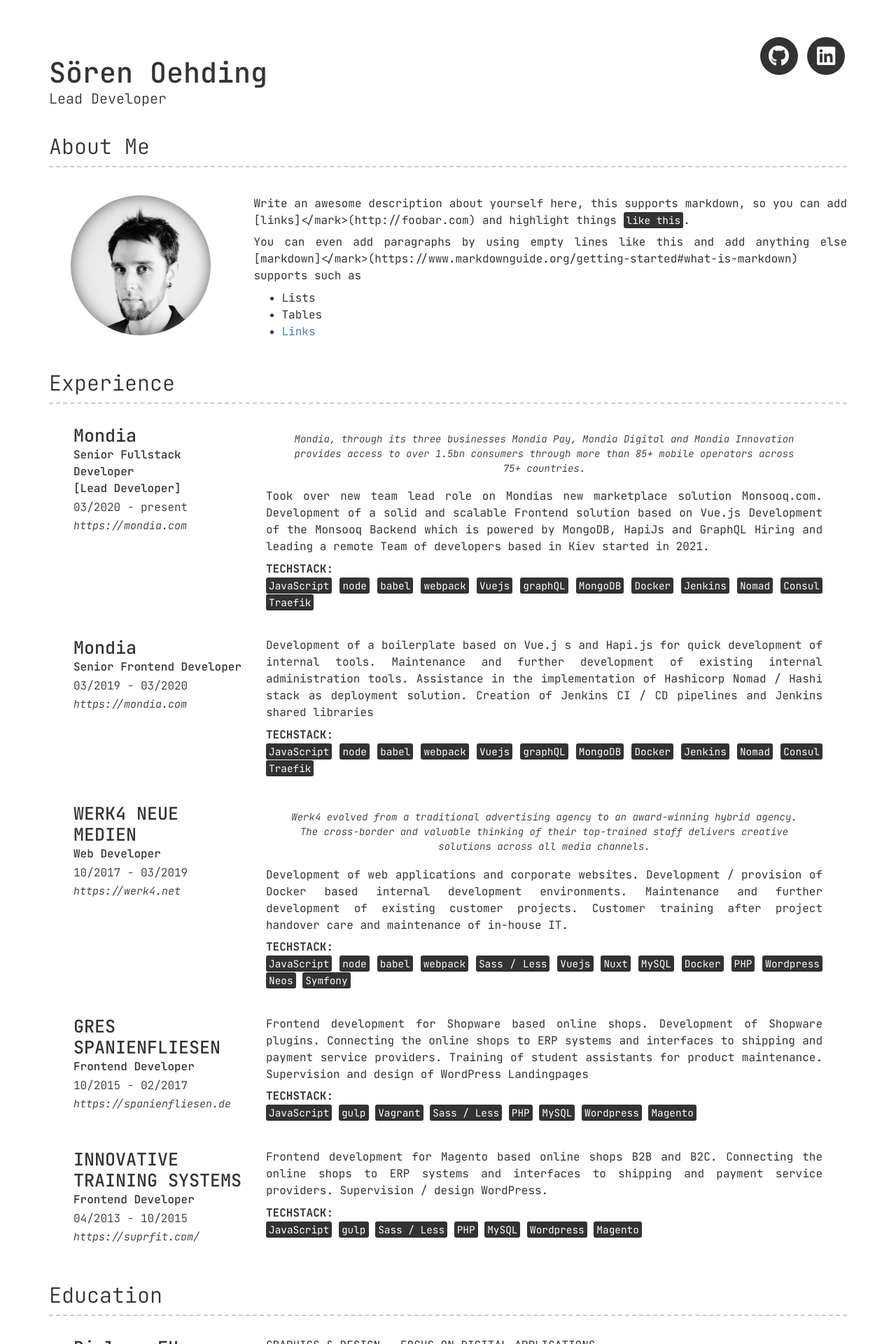
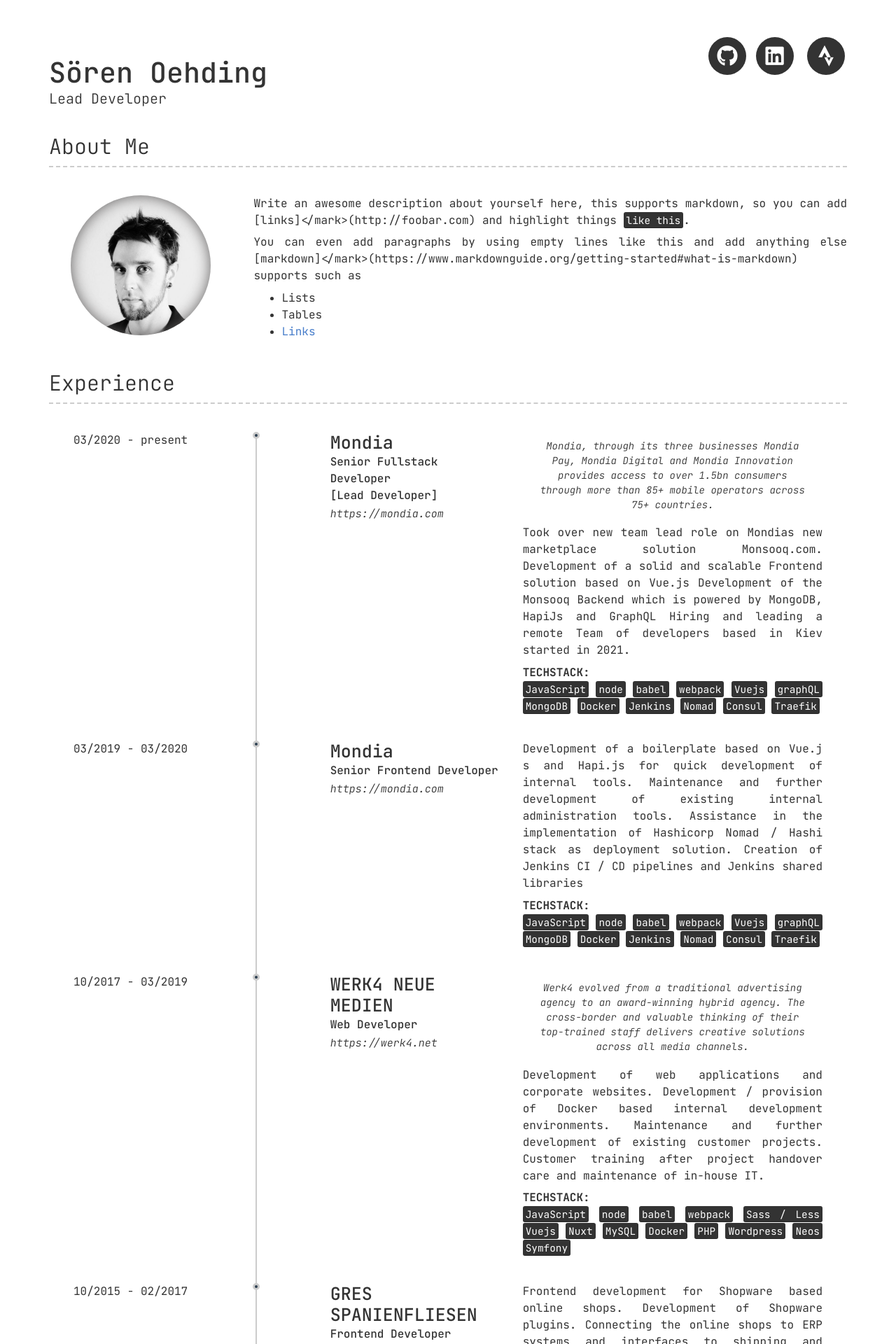
Before and after one commit to s-oehding/cv, a Jekyll site: the page built from index.md, in a window 1280 px wide. Shown: the top 1920 px of the page at 70% size. Built offline with Jekyll 4.4.1, drawn with Linux system fonts in a browser that asks for light colours; nearby versions of some CDN libraries; some of the changed text lies outside the part shown.

Commit message:
[Update] added timeline layout and other small updates

```diff
--- a/_config.yml
+++ b/_config.yml
@@ -35,9 +35,9 @@ linkedin_username: soehding
 
 # Additional icon links
 additional_links:
-# - title: another link
-#   icon: font awesome brand icon name (eg. fab fa-twitter) (https://fontawesome.com/icons?d=gallery&s=brands&m=free)
-#   url: Link url (eg. https://google.com)
+  - title: Strava
+    icon: fa-brands fa-strava
+    url: https://www.strava.com/athletes/31512898
 
 # Google Analytics and Tag Manager
 # Using more than one of these may cause issues with reporting
@@ -77,7 +77,7 @@ content:
   #   description: | # this will include new lines to allow paragraphs
   #     Description about the work on/with the project
   - title: Experience
-    layout: list
+    layout: timeline
     content:
       - layout: left
         title: Mondia
@@ -162,7 +162,7 @@ content:
           <mark>JavaScript</mark> <mark>gulp</mark> <mark>Sass / Less</mark>
           <mark>PHP</mark> <mark>MySQL</mark> <mark>Wordpress</mark> <mark>Magento</mark>
   - title: Education
-    layout: list
+    layout: timeline
     content:
       - layout: top-left
         title: Diploma FH Nordhessen
@@ -184,10 +184,21 @@ content:
     content: | # this will include new lines to allow paragraphs
       This is where you can write a little more about yourself. You could title this section **Interests** and include some of your other interests.
 
-      Or you could title it **Skills** and write a bit more about things that make you more desirable, like *leadership* or *teamwork*
+      Or you could title it **Skills** and write a bit more about things that make you more desirable, like *leadership* or *teamwork*<br>
 
+      <div class="row">
+        <div class="col-xs-12 col-md-6 content">
+          <p>
+          This is where you can write a little more about yourself. You could title this section **Interests** and include some of your other interests.
+          Or you could title it **Skills** and write a bit more about things that make you more desirable, like *leadership* or *teamwork*<br>
+          </p>
+        </div>
+        <div class="col-xs-12 col-md-6">
+          <iframe height='auto' width='100%' style="min-height: 450px" frameborder='0' allowtransparency='true' scrolling='no' src='https://www.strava.com/athletes/31512898/latest-rides/7dee0c0f16d353e312cf41df8ab76c4f43387085'></iframe>
+        </div>
+      </div>
 # Footer
-footer_show_references: true
+footer_show_references: false
 # references_title: References on request (Override references text)
 
 # Build settings
--- a/_includes/head.html
+++ b/_includes/head.html
@@ -5,6 +5,8 @@
 
   <title>{{ site.name }} | {{ site.title }}</title>
   {%- seo title=false -%}
+
+  <script src="https://kit.fontawesome.com/072e434630.js" crossorigin="anonymous"></script>
 
   <link rel="stylesheet" href="{{ '/assets/main.css' | relative_url }}">
   <link rel="shortcut icon" type="image/x-icon" href="{{ site.favicon | default: '/assets/favicon.ico' | relative_url }}">
--- a/_includes/section-list.html
+++ b/_includes/section-list.html
@@ -1,6 +1,6 @@
 {% for item in include.content %}
   <div class="row clearfix layout layout-{{item.layout | default: 'left'}} border-{{item.border | default: 'no'}}">
-    <div class="col-xs-12 col-sm-4 col-md-3 col-print-12 details">
+    <div class="col-xs-12 col-sm-5 col-md-4 col-print-12 details">
       <h4 id="{{ item.title | slugify }}">{{ item.title }}</h4>
       {%- if item.sub_title -%}<p><b>{{ item.sub_title }}</b></p>{%- endif -%}
       {%- if item.caption -%}<p>{{ item.caption }}</p>{%- endif -%}
@@ -19,7 +19,7 @@
         {% endfor %}
       </p>
     </div>
-    <div class="col-xs-12 col-sm-8 col-md-9 col-print-12 content">
+    <div class="col-xs-12 col-sm-7 col-md-8 col-print-12 content">
       {%- if item.quote -%}
         <p class="quote">{{ item.quote }}</p>
       {%- endif -%}
--- a/_includes/timeline.html
+++ b/_includes/section-timeline.html
@@ -1,11 +1,10 @@
 {% for item in include.content %}
   <div class="row clearfix layout layout-{{item.layout | default: 'left'}} border-{{item.border | default: 'no'}}">
-    <div class="col-xs-12 col-sm-2 col-md-3 col-print-12 daterange">
+    <div class="col-xs-4 col-sm-5 col-md-3 col-print-12 daterange">
       {%- if item.caption -%}<p>{{ item.caption }}</p>{%- endif -%}
     </div>
-    <div class="col-xs-1 timeline-item">
-    </div>
-    <div class="col-xs-12 col-sm-4 col-md-3 col-print-12 details">
+    <div class="col-md-1 hidden-sm hidden-xs timeline-item"> </div>
+    <div class="col-xs-6 col-sm-6 col-md-3 col-print-12 details">
       <h4 class="" id="{{ item.title | slugify }}">{{ item.title }}</h4>
       {%- if item.sub_title -%}<p><b>{{ item.sub_title }}</b></p>{%- endif -%}
       <!-- {%- if item.caption -%}<p>{{ item.caption }}</p>{%- endif -%} -->
@@ -24,7 +23,7 @@
         {% endfor %}
       </p>
     </div>
-    <div class="col-xs-12 col-sm-8 col-md-9 col-print-12 content">
+    <div class="col-xs-12 col-sm-12 col-md-5 col-print-12 content">
       {%- if item.quote -%}
         <p class="quote">{{ item.quote }}</p>
       {%- endif -%}
--- a/_sass/timeline.scss
+++ b/_sass/timeline.scss
@@ -15,8 +15,7 @@ $timeline-bullet-width: .7em; // Diameter of the bullet point on the timeline.
 }
 
 .timeline-item {
-  margin-bottom: 2em;
-  margin-left: 2em;
+  margin-bottom: -3rem;
 
   h3 {
     font-size: 1em;
@@ -27,41 +26,54 @@ $timeline-bullet-width: .7em; // Diameter of the bullet point on the timeline.
 
 
   }
+
+  border-left: solid 2px #ccc;
+
   &::before {
-    content: "";
-    position: absolute;
-    left: -#{$timeline-left-padding + $timeline-bullet-width / 2};
-    background-color: $color-timeline;
-    width: $timeline-bullet-width;
-    height: $timeline-bullet-width;
+    content: '';
+    position: relative;
+    width: 10px;
+    height: 10px;
+    display: flex;
+    border: 3px solid #ccc;
     border-radius: 50%;
-    transform: translate(-#{$timeline-line-width / 2}, .2em);
+    background-color: #2c3e50;
+    /* top: 10px; */
+    left: -21px;
   }
+  // &::after {
+  //     content: '';
+  //     position: absolute;
+  //     border: solid 8px;
+  //     border-color: transparent #ccc transparent transparent;
+  //     top: 10px;
+  //     left: -17px;
+  // }
 }
 
-.timeline-items {
-  margin: $timeline-left-margin;
-  padding: 0.01em 0 $timeline-bottom-padding $timeline-left-padding;
-  border-left: $timeline-line-width solid $color-timeline;
-}
+// .timeline-items {
+//   margin: $timeline-left-margin;
+//   padding: 0.01em 0 $timeline-bottom-padding $timeline-left-padding;
+//   border-left: $timeline-line-width solid $color-timeline;
+// }
 
-.timeline-item {
-  margin-top: -.3em; // pull up a bit.
+// .timeline-item {
+//   margin-bottom: -3rem;
 
-  time {
-    display: block; // instead of inline, so that we can apply margins.
-    float: left; // to avoid having a width of 100%.
-    background-color: $color-bg-discs;
-    padding: .2em .4em;
-  }
+//   time {
+//     display: block; // instead of inline, so that we can apply margins.
+//     float: left; // to avoid having a width of 100%.
+//     background-color: $color-bg-discs;
+//     padding: .2em .4em;
+//   }
 
-  & > * {
-    margin: 1em 0;
-  }
+//   & > * {
+//     margin: 1em 0;
+//   }
 
-  .location {
-    clear: both; // To clear the float of the <time> element above.
-    font-size: 0.85em;
-    font-style: italic;
-  }
-}
+//   .location {
+//     clear: both; // To clear the float of the <time> element above.
+//     font-size: 0.85em;
+//     font-style: italic;
+//   }
+// }
```
